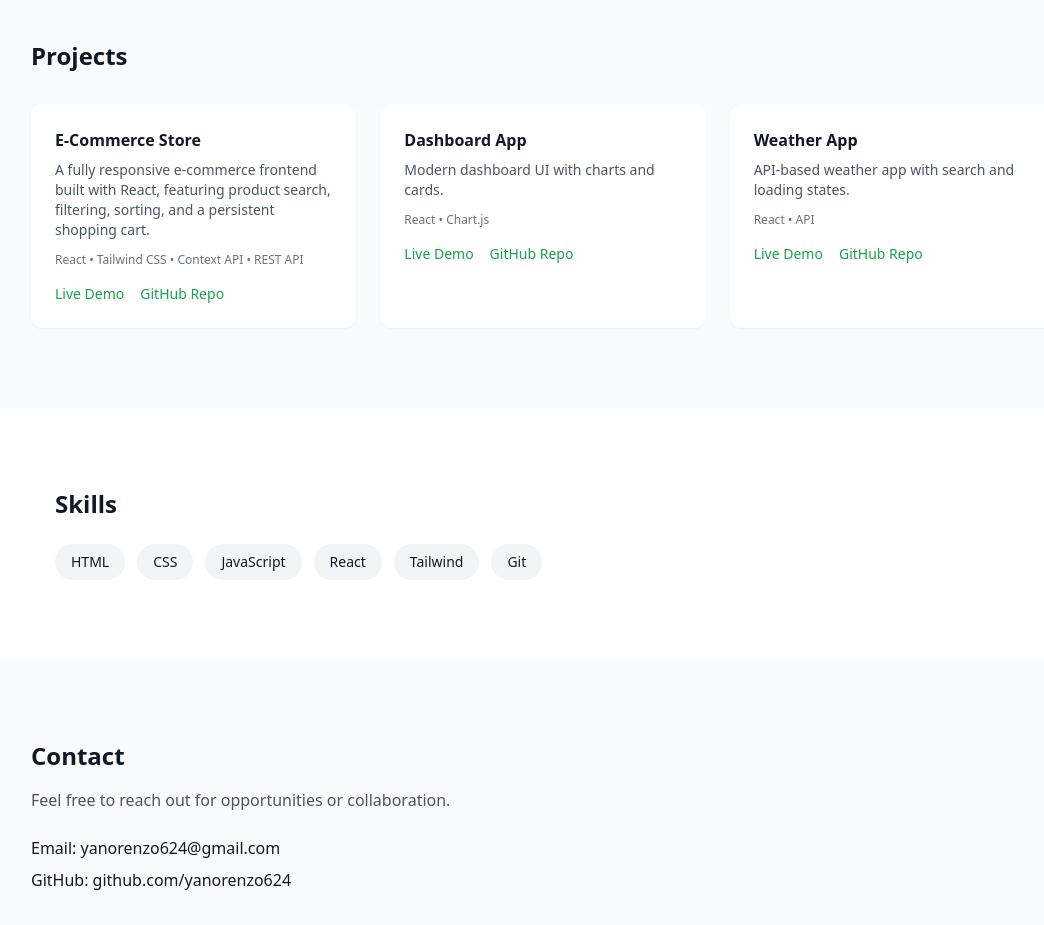
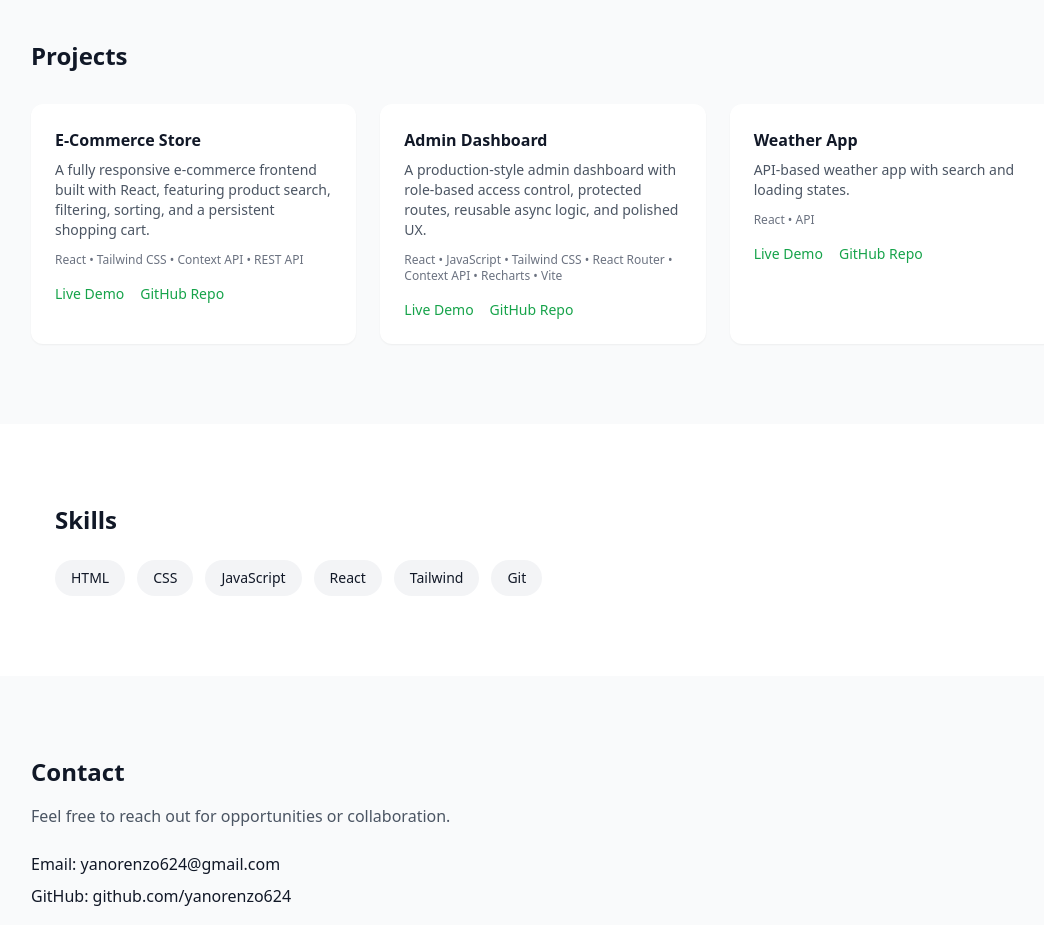
Before and after one commit to yanorenzo624/portfolio, a React (Vite) app: page / in a window 1280 px wide. Shown: the part 1100-2025 px from the top of the page, without its empty margins (97-1141 px from the left). Built offline with nearby package versions, Linux system fonts and the light colour scheme.

Commit message:
updated dashboard project.

```diff
--- a/src/components/Projects.jsx
+++ b/src/components/Projects.jsx
@@ -10,11 +10,11 @@ const projects = [
         code: "https://github.com/yanorenzo624/ecommerce",
     },
     {
-        title: "Dashboard App",
-        description: "Modern dashboard UI with charts and cards.",
-        tech: "React • Chart.js",
+        title: "Admin Dashboard",
+        description: "A production-style admin dashboard with role-based access control, protected routes, reusable async logic, and polished UX.",
+        tech: "React • JavaScript • Tailwind CSS • React Router • Context API • Recharts • Vite",
         live: "#",
-        code: "#",
+        code: "https://github.com/yanorenzo624/admin-dashboard",
     },
     {
         title: "Weather App",
```
